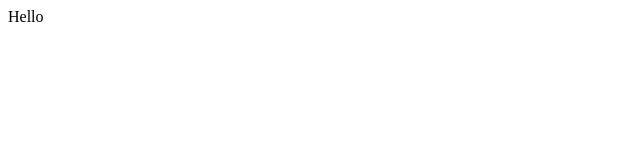
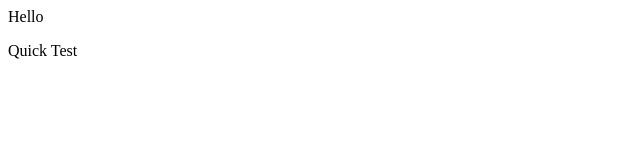
Before and after one commit to robertdrx/demo-repo, a plain HTML site: page index.html in a window 1280 px wide. Shown: the full height of the page, 0-640 px from the left. Drawn offline with Linux system fonts and the light colour scheme.

Commit message:
Updated index.html
Updated index.html

```diff
--- a/index.html
+++ b/index.html
@@ -1 +1,2 @@
 <div>Hello</div>
+<p>Quick Test</p>
```
